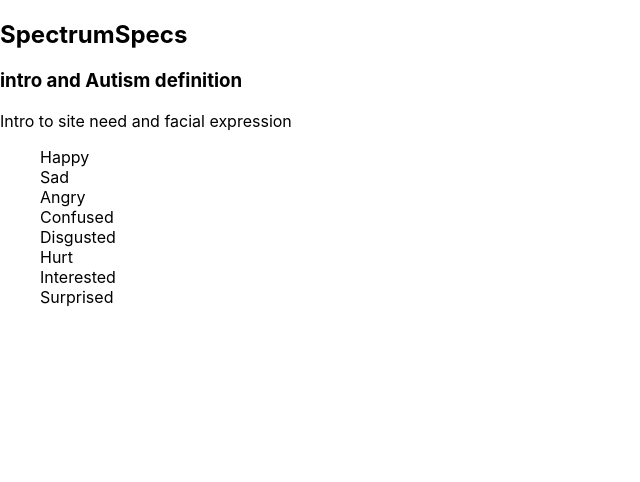
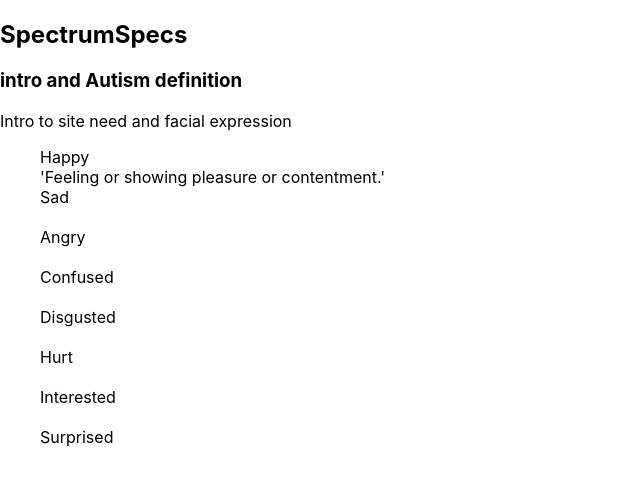
Before and after one commit to QwertyJon25/SpectrumSpecs, a React (Create React App) app: page / in a window 1280 px wide. Shown: the top 482 px of the page, without its empty margins (0-640 px from the left). Built offline with nearby package versions, Linux system fonts and the light colour scheme; data requests are answered from the project's data file; the HTML template or start-up script is replaced by a standard one.

Commit message:
json data altering

```diff
--- a/db.json
+++ b/db.json
@@ -3,7 +3,7 @@
     {
       "name": "Happy",
       "image": "HTML",
-      "desc": "",
+      "desc": "'Feeling or showing pleasure or contentment.'",
       "indication": "",
       "id": 1
     },
--- a/src/FaceCard.js
+++ b/src/FaceCard.js
@@ -6,8 +6,8 @@ const {name, desc, indication} = emoData
 
     return (
         <div>
-            {name}
-            {desc}
+            {name}<br/>
+            {desc}<br/>
             {indication}
         </div>
     )
```
